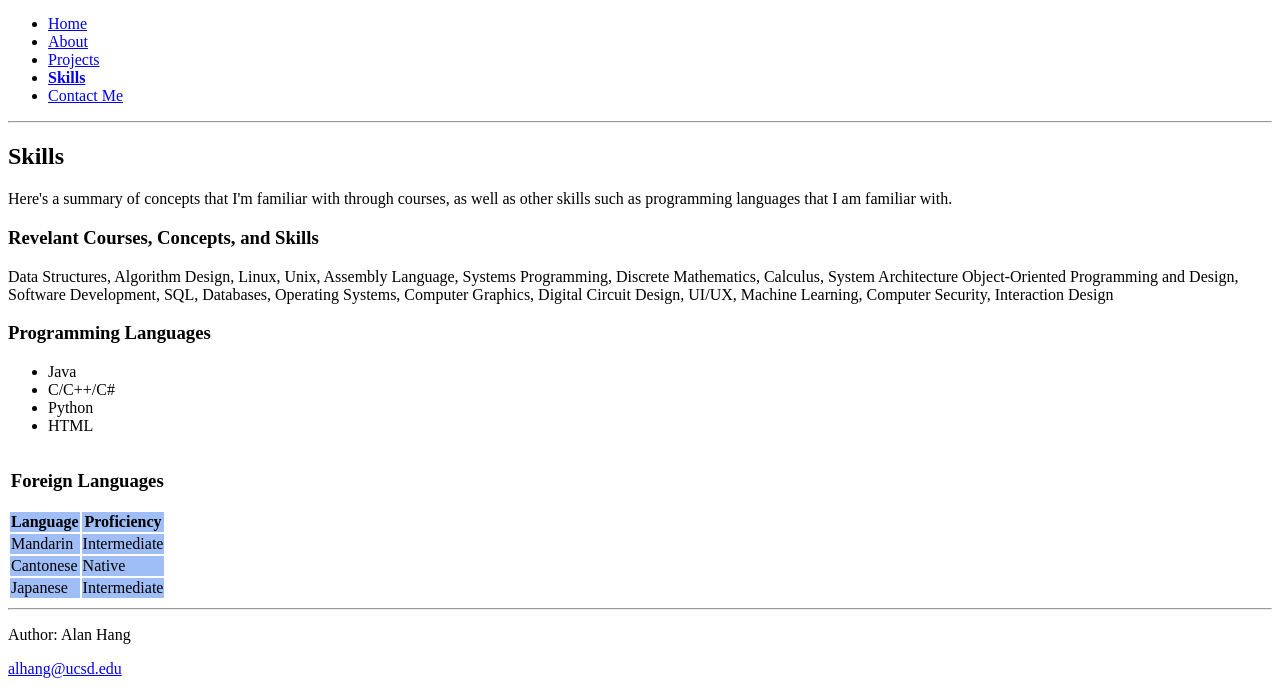
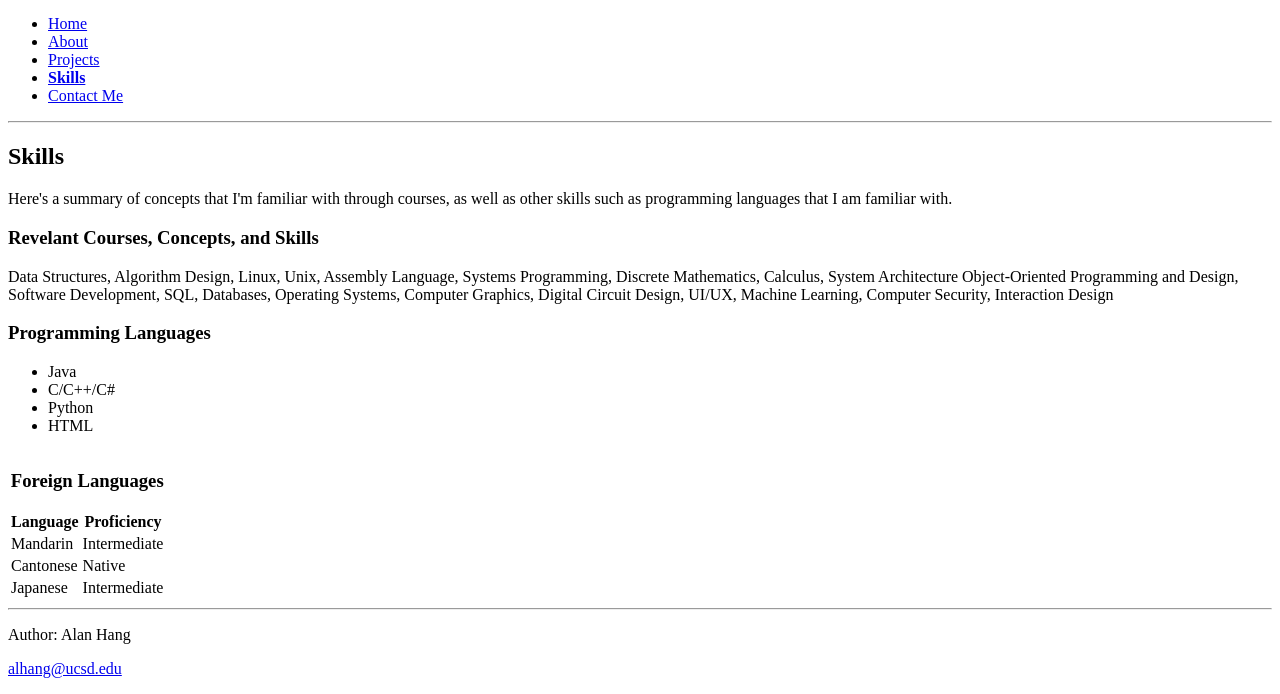
Before and after one commit to alhang/cse134B-hw2, a plain HTML site: page skills.html in a window 1280 px wide. Shown: the part 258-952 px from the top of the page. Drawn offline with Linux system fonts and the light colour scheme.

Commit message:
remove col style

```diff
--- a/skills.html
+++ b/skills.html
@@ -60,8 +60,7 @@
                 <table>
                     <caption><h3>Foreign Languages</h3></caption>
                     <colgroup>
-                        <col span="2" style="background-color:rgb(159, 189, 246)">
-                        <!--Included style here to use the col tag-->
+                        <col span="2">
                     </colgroup>
                     <tr>
                         <th>Language</th>
```
Also changed, not shown: index.html (+0 -5 lines).
